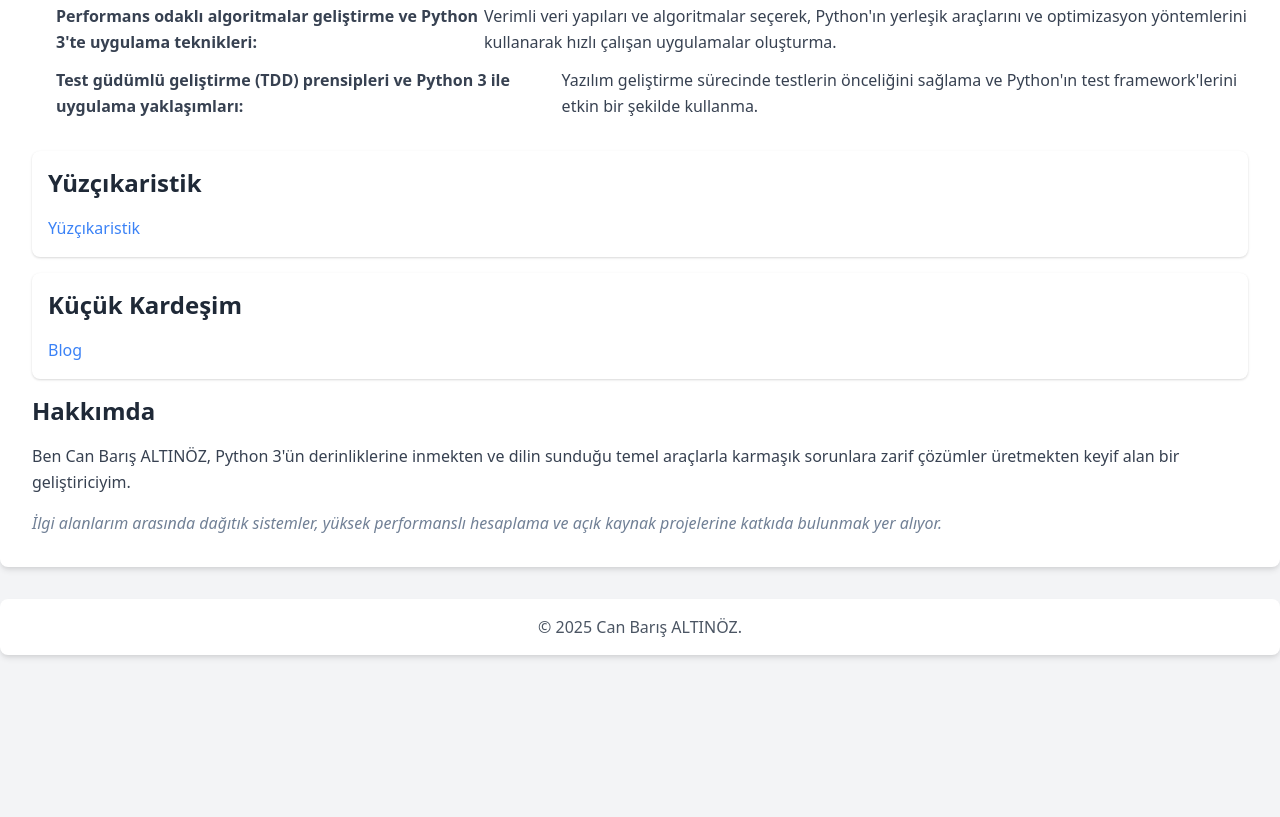
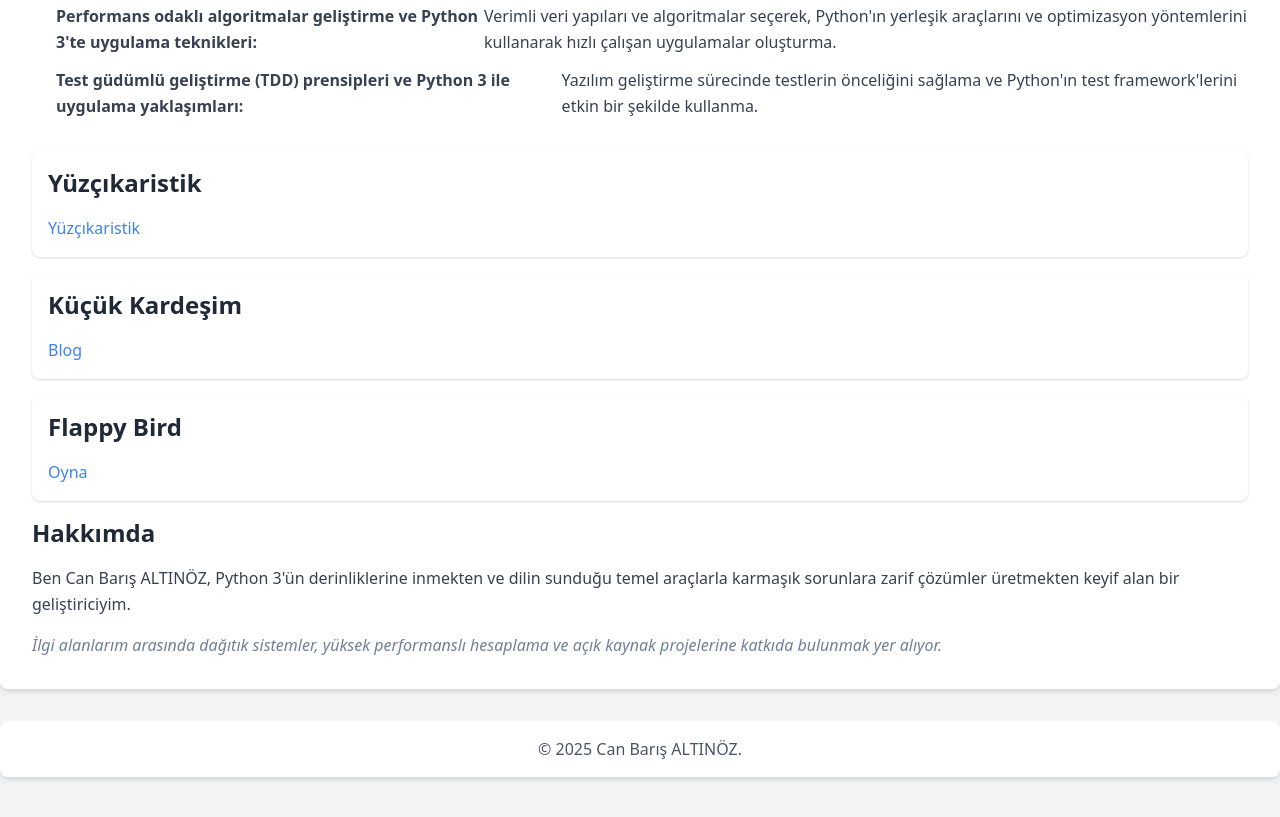
Before and after one commit to ErrorCode0000/CBANETTR, a plain HTML site: page index.html in a window 1280 px wide. Shown: the part 1009-1826 px from the top of the page. Before the commit the page ends 1704 px from the top, so only its background shows below. Drawn offline with nearby package versions, Linux system fonts and the light colour scheme.

Commit message:
index.html

```diff
--- a/index.html
+++ b/index.html
@@ -82,6 +82,11 @@
                 <p class="text-gray-700 leading-relaxed"><a href="/candas.html" target="_blank" rel="noopener noreferrer" class="text-blue-500 hover:underline">Blog</a></p>
             </section>
 
+            <section class="mb-8 related-link-card">
+                <h2 class="text-2xl font-semibold text-gray-800 mb-4">Flappy Bird</h2>
+                <p class="text-gray-700 leading-relaxed"><a href="/Flappy" target="_blank" rel="noopener noreferrer" class="text-blue-500 hover:underline">Oyna</a></p>
+            </section>
+
             <section>
                 <h2 class="text-2xl font-semibold text-gray-800 mb-4">Hakkımda</h2>
                 <p class="text-gray-700 leading-relaxed">Ben Can Barış ALTINÖZ, Python 3'ün derinliklerine inmekten ve dilin sunduğu temel araçlarla karmaşık sorunlara zarif çözümler üretmekten keyif alan bir geliştiriciyim.</p>
```
